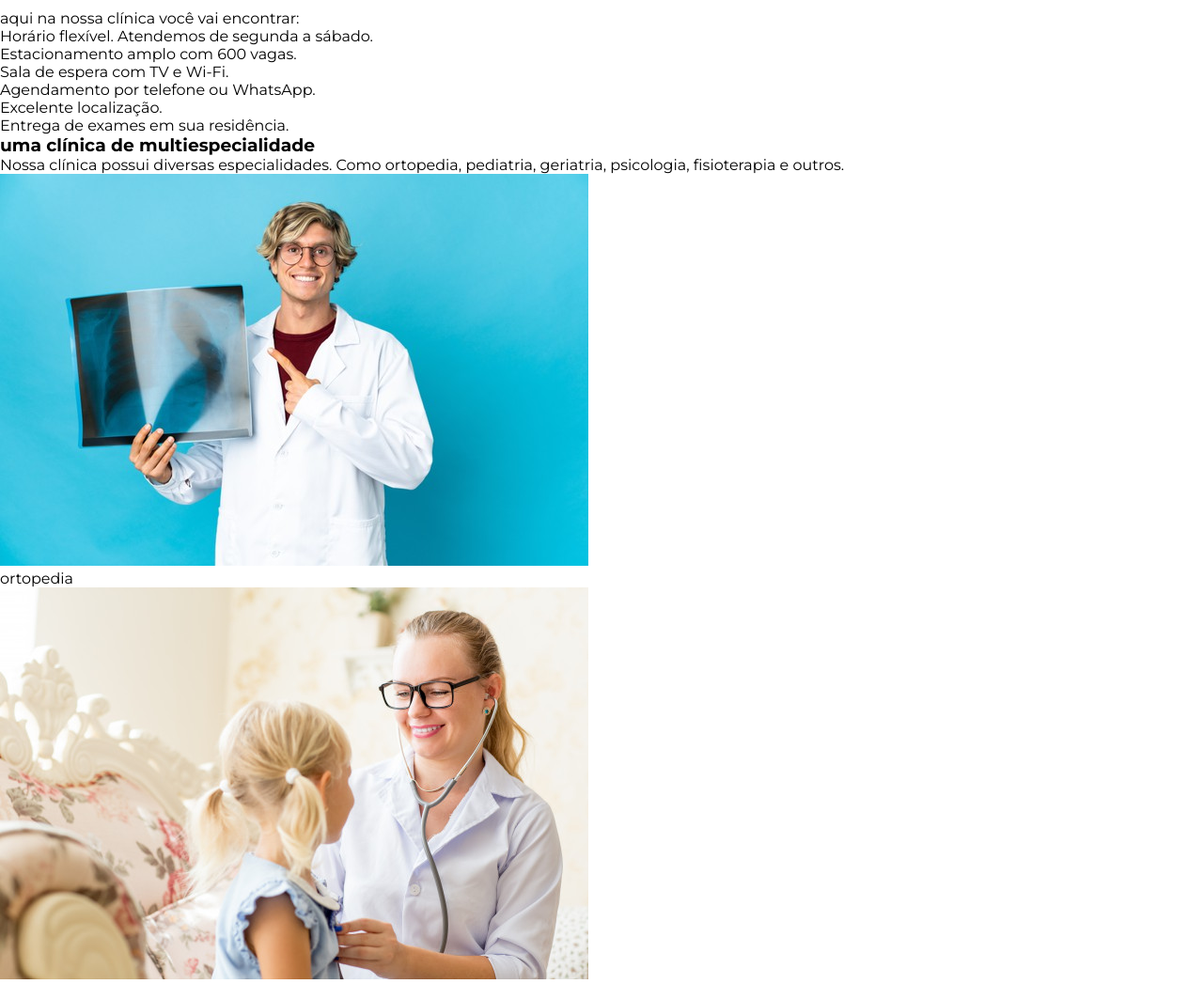
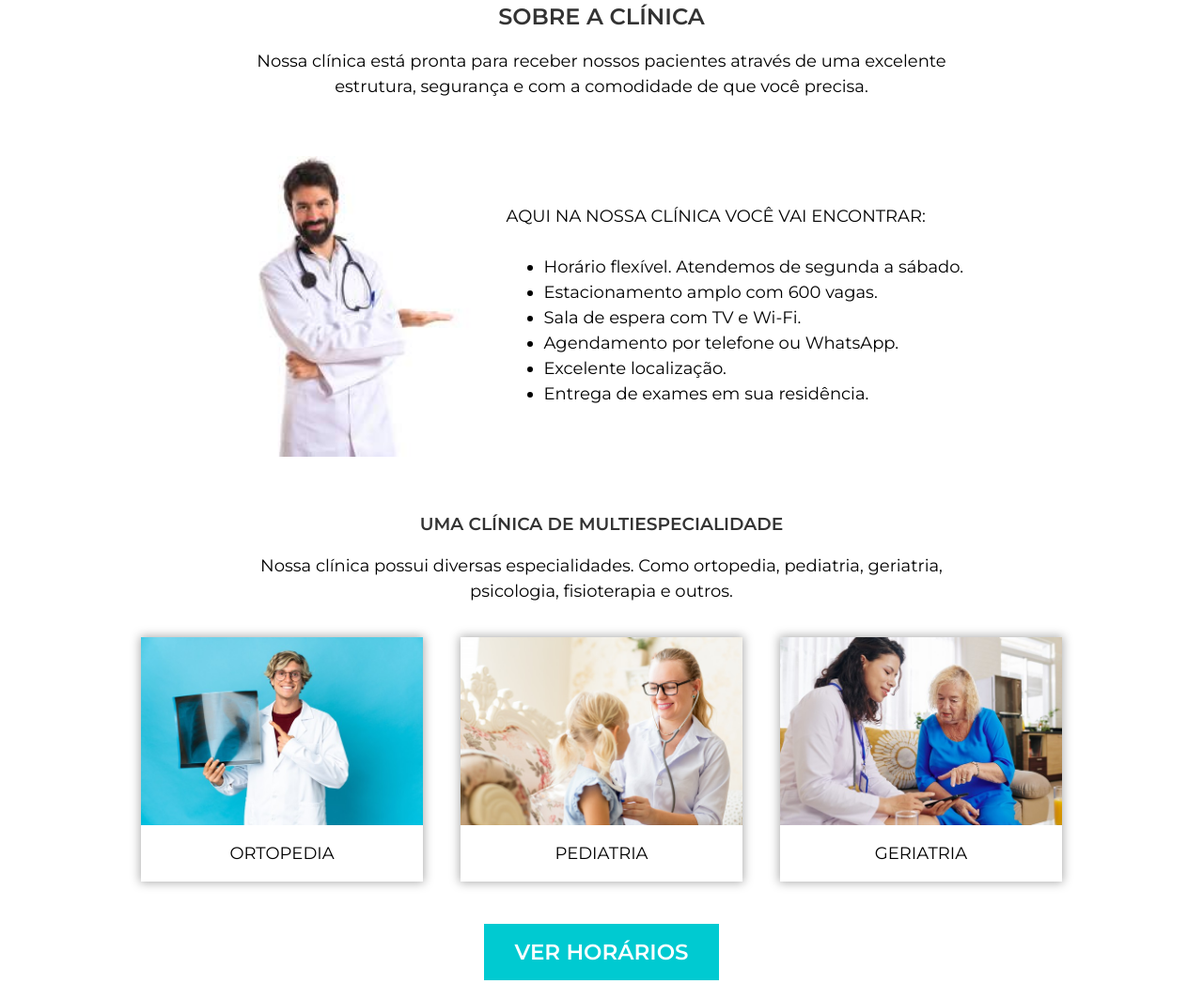
Before and after one commit to efras23/site_responsivo, a plain HTML site: page index.html in a window 1280 px wide. Shown: the part 857-1904 px from the top of the page at 94% size. Drawn offline with Linux system fonts and the light colour scheme.

Commit message:
Seção SOBRE estilizada. Faltam: CONTATO e RODAPÉ.

```diff
--- a/index.html
+++ b/index.html
@@ -28,11 +28,12 @@
             <span>aqui a gente cuida de você</span>
         </section>
         <section id="sobre">
+            <div>
                 <h2>sobre a clínica</h2>
                 <p>Nossa clínica está pronta para receber nossos pacientes através de uma excelente estrutura, segurança e com a comodidade de que você precisa.</p>
-            <div class="imagem-e-lista">
-                <img src="" alt="">
-                <div class="lista-vantagens">
+                <div class="medico-e-lista">
+                    <img src="assets/medico.jpg" alt="">
+                    <div>
                         <span>aqui na nossa clínica você vai encontrar:</span>
                         <ul>
                             <li>Horário flexível. Atendemos de segunda a sábado.</li>
@@ -44,11 +45,10 @@
                         </ul>
                     </div>
                 </div>
-        </section>
-        <section>
                 <h3>uma clínica de multiespecialidade</h3>
                 <p>Nossa clínica possui diversas especialidades. Como ortopedia, pediatria, geriatria, psicologia, fisioterapia e outros.</p>
-            <div class="especialidades">
+            </div>
+            <div>
                 <figure>
                     <img src="assets/ortopedia1.png" alt="">
                     <figcaption>ortopedia</figcaption>
--- a/style.css
+++ b/style.css
@@ -34,17 +34,17 @@ nav ul {
     display: flex;
     flex-direction: row;
     flex-wrap: wrap;
-    gap: 30px;
+    gap: 50px;
 }
 
 nav ul li a {
     text-decoration: none;
     color: #ffffff;
-    font-size: 23px;
+    font-size: 21px;
     font-weight: 500;
 }
 
-/* MAIN */
+/* MAIN (COVER) */
 
 .cover {
     padding: 0 30px;
@@ -81,3 +81,134 @@ nav ul li a {
     background: #000000;
     opacity: 0.3;
 }
+
+/* MAIN (SOBRE) */
+
+/* 1/3 */
+
+#sobre {
+    display: flex;
+    flex-direction: column;
+    align-items: center;
+    padding: 60px 30px;
+    flex-wrap: nowrap;
+    gap: 35px;
+}
+
+#sobre > div {
+    display: flex;
+}
+
+#sobre div p {
+    font-size: 18px;
+    line-height: 27px;
+    text-align: center;
+}
+
+#sobre > div:first-of-type {
+    max-width: 800px;
+    flex-direction: column;
+    align-items: center;
+    justify-content: center;
+    gap: 20px;
+}
+
+h2 {
+    text-transform: uppercase;
+    font-weight: 600;
+    color: #333333;
+}
+
+.medico-e-lista {
+    width: 100%;
+    height: 400px;
+    display: flex;
+    flex-direction: row;
+    justify-content: space-around;
+    align-items: center;
+}
+
+.medico-e-lista > img {
+    height: 80%;
+}
+
+.medico-e-lista > div {
+    height: 80%;
+    display: flex;
+    flex-direction: column;
+    flex-wrap: wrap;
+    justify-content: center;
+    align-items: left;
+    gap: 30px;
+}
+
+.medico-e-lista > div > span {
+    font-size: 18px;
+    text-transform: uppercase;
+}
+
+.medico-e-lista > div > ul {
+    padding-left: 40px;
+}
+
+.medico-e-lista > div > ul > li {
+    font-size: 18px;
+    line-height: 27px;
+    list-style: disc;
+}
+
+h3 {
+    text-transform: uppercase;
+    font-weight: 600;
+    color: #333333;
+}
+
+/* 2/3 */
+
+#sobre > div:last-of-type {
+    width: 100%;
+    flex-direction: row;
+    justify-content: center;
+    align-items: center;
+    flex-wrap: wrap;
+    gap: 40px;
+}
+
+figure {
+    width: calc(20%);
+    min-width: 300px;
+    display: flex;
+    flex-direction: column;
+    justify-content: center;
+    align-items: center;
+    box-shadow: 0px 0px 10px 1px #aaaaaa;
+    transition: transform 0.3s ease;
+}
+
+figcaption {
+    line-height: 60px;
+    font-size: 18px;
+    text-transform: uppercase;
+    font-weight: 400;
+}
+
+#sobre > div:last-of-type figure img {
+    width: 100%;
+}
+
+/* 3/3 */
+
+#sobre a {
+    margin-top: 10px;
+    background: #00cad1;
+    width: 250px;
+    height: 60px;
+    text-decoration: none;
+    color: #ffffff;
+    text-transform: uppercase;
+    font-size: 23px;
+    font-weight: 600;
+    display: flex;
+    justify-content: center;
+    align-items: center;
+}
```
Lines whose indentation alone changed are shown as unchanged.
